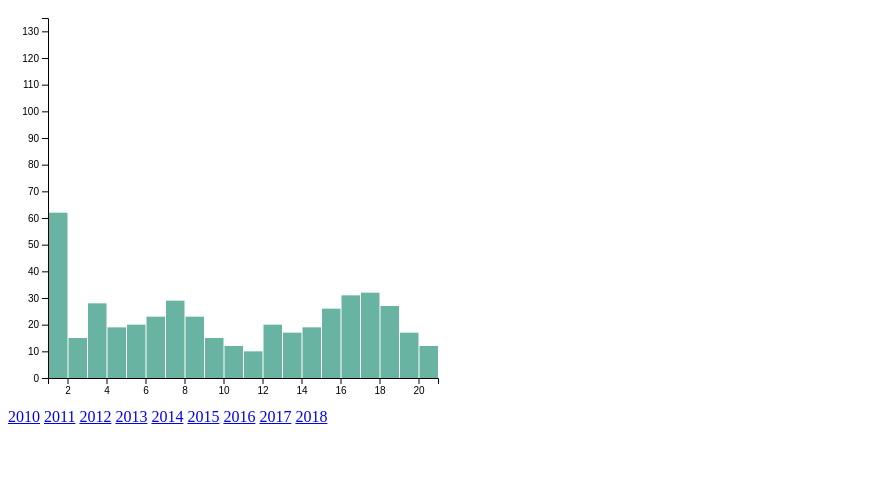
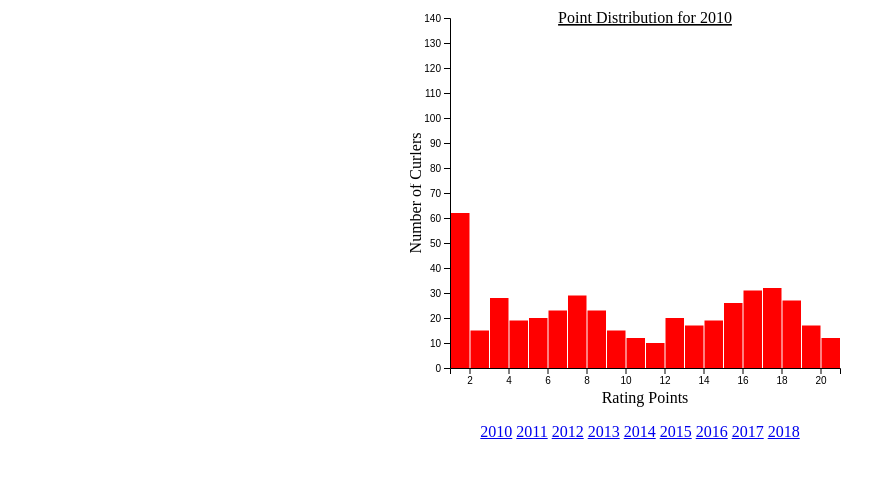
Before and after one commit to dpbackes/CurlingData, a plain HTML site: page index.html in a window 1280 px wide. Shown: the whole page, without its empty margins (0-896 px from the left). Drawn offline with nearby package versions, Linux system fonts and the light colour scheme.

Commit message:
make things look good

```diff
--- a/index.html
+++ b/index.html
@@ -1,11 +1,15 @@
 <html>
     <head>
+        <meta content="text/html;charset=utf-8" http-equiv="Content-Type">
+        <meta content="utf-8" http-equiv="encoding">
         <script src="https://d3js.org/d3.v5.min.js"></script>
         <script src="scripts/papaparse.min.js"></script>
         <script src="scripts/functions.js"></script>
     </head>
     <body>
-        <div id="chart"> </div>
+        <div style="width: 500px; margin: auto">
+            <div id="chart" style="margin: 0 auto; width: auto"></div>
+            <div style="margin: 15 0; display: block; width: auto; text-align: center;">
                 <a href="#" onmouseover="handleMouseover('2010')" id="link2010">2010</a>
                 <a href="#" onmouseover="handleMouseover('2011')" id="link2011">2011</a>
                 <a href="#" onmouseover="handleMouseover('2012')" id="link2012">2012</a>
@@ -15,18 +19,22 @@
                 <a href="#" onmouseover="handleMouseover('2016')" id="link2016">2016</a>
                 <a href="#" onmouseover="handleMouseover('2017')" id="link2017">2017</a>
                 <a href="#" onmouseover="handleMouseover('2018')" id="link2018">2018</a>
+            </div>
+        </div>
+
+
         <script>
             var loadedData;
             d3.text('data/ratingHistory.csv')
                 .then(text => d3.csvParse(text))
                 .then(fullData => {
                     loadedData = fullData;
-                    doHistogram(getDataForYear("2010"), "chart");
+                    doHistogram(getDataForYear("2010"), "chart", "Point Distribution for 2010");
                 });
 
             function handleMouseover(element){
                 document.getElementById("chart").innerHTML = "";
-                doHistogram(getDataForYear(element), "chart")
+                doHistogram(getDataForYear(element), "chart", "Point Distribution for " + element)
             }
 
             function getDataForYear(year){
--- a/scripts/functions.js
+++ b/scripts/functions.js
@@ -1,5 +1,5 @@
-function doHistogram(data, divId) {
-    var margin = {top: 10, right: 30, bottom: 30, left: 40},
+function doHistogram(data, divId, title) {
+    var margin = {top: 10, right: 30, bottom: 40, left: 40},
         width = 460 - margin.left - margin.right,
         height = 400 - margin.top - margin.bottom;
 
@@ -27,7 +27,32 @@ function doHistogram(data, divId) {
 
     var y = d3.scaleLinear()
         .range([height, 0]);
-        y.domain([0, 135]);
+        y.domain([0, 140]);
+
+    d3.select("#"+divId).attr("align","center");
+
+    svg.append("text")
+        .attr("x", (width / 2))
+        .attr("y", 0 - (margin.top / 2) + 10)
+        .attr("text-anchor", "middle")
+        .style("font-size", "16px")
+        .style("text-decoration", "underline")
+        .text(title);
+
+    svg.append("text")
+        .attr("transform", "rotate(-90)")
+        .attr("y", 0 - margin.left - 5)
+        .attr("x",0 - (height / 2))
+        .attr("dy", "1em")
+        .style("text-anchor", "middle")
+        .text("Number of Curlers");
+
+        svg.append("text")
+            .attr("x", width / 2 )
+            .attr("y",  height + margin.bottom - 5)
+            .style("text-anchor", "middle")
+            .text("Rating Points");
+
     svg.append("g")
         .call(d3.axisLeft(y));
 
@@ -39,6 +64,6 @@ function doHistogram(data, divId) {
             .attr("transform", function(d) { return "translate(" + x(d.x0) + "," + y(d.length) + ")"; })
             .attr("width", function(d) { return x(d.x1) - x(d.x0) -1 ; })
             .attr("height", function(d) { return height - y(d.length); })
-            .style("fill", "#69b3a2")
+            .style("fill", "#ff0000")
 
 }
```
Lines whose indentation alone changed are shown as unchanged.
